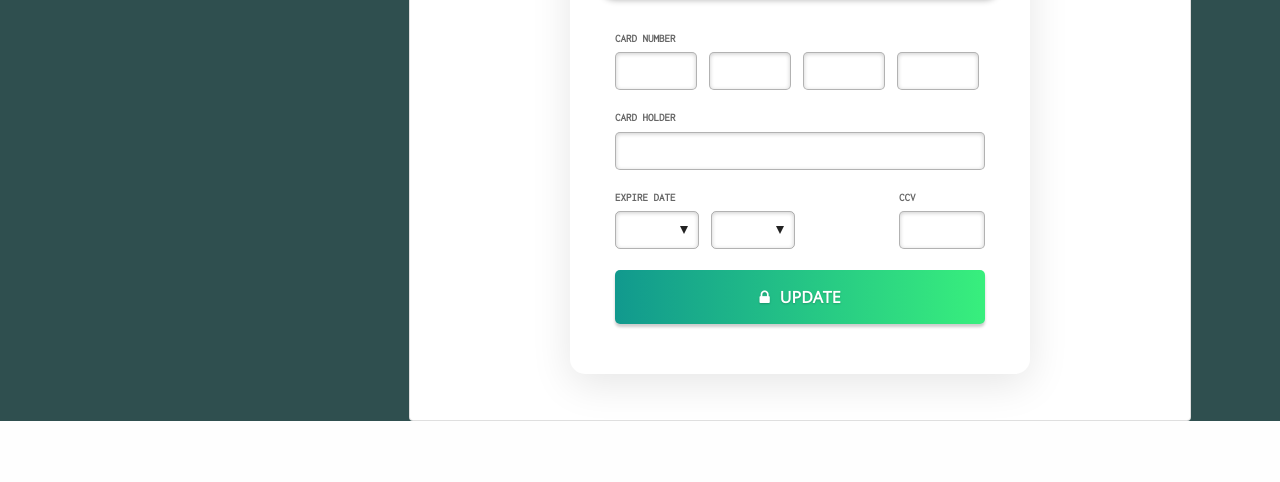
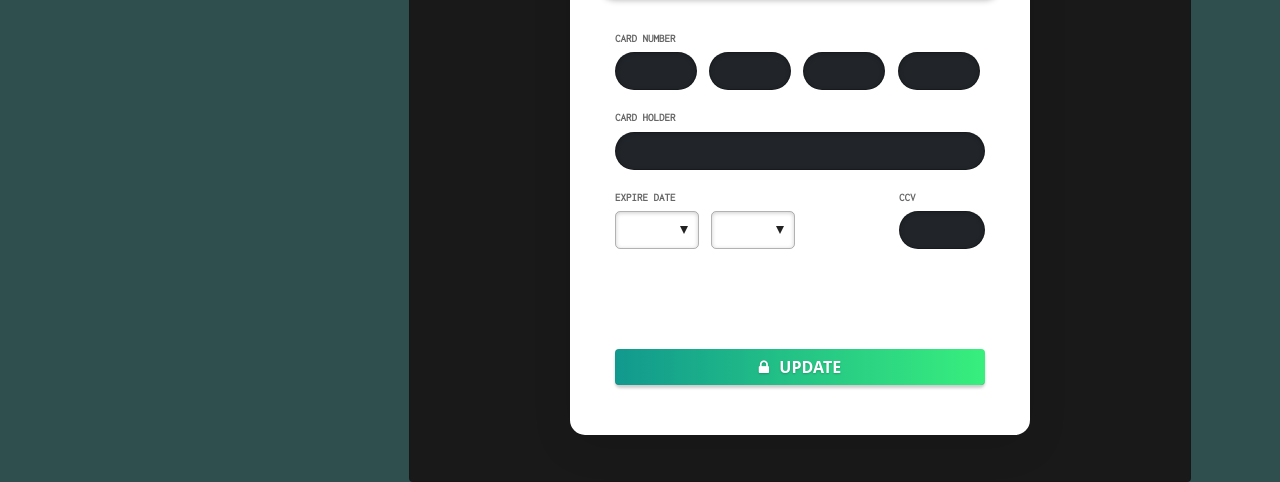
Before and after one commit to rishank-shah/django-ecommerce, a Django app: page /profile/billing_details/ in a window 1280 px wide. Shown: the part 453-935 px from the top of the page. Before the commit the page ends 874 px from the top, so only its background shows below. Run offline with Django 3.2, Linux system fonts and the light colour scheme; parts of the project's set-up code (start-up, migrations or seed data) failed here and were passed over; some libraries are stand-ins or nearby versions.

Commit message:
Added dark mode to profile pages

```diff
--- a/templates/profile/billing_details.html
+++ b/templates/profile/billing_details.html
@@ -1,9 +1,9 @@
 {% extends 'profile/base.html' %}
 {% load static %}
 {% block body %}
-
-<div class="container-fluid">
-          <div class="card">
+<link href="https://cdn.jsdelivr.net/npm/bootstrap@5.0.0/dist/css/bootstrap.min.css" rel="stylesheet" integrity="sha384-wEmeIV1mKuiNpC+IOBjI7aAzPcEZeedi5yW5f2yOq55WWLwNGmvvx4Um1vskeMj0" crossorigin="anonymous">
+<div class="container-fluid text-light">
+          <div class="card" style="background: #191919">
               <div class="card-header">
               <div class="row align-items-center"><div class="col-8"><h3 class="mb-0"><b>Payment Details</b></h3></div></div></div>
             <div class="card-body">
@@ -83,19 +83,19 @@
   <form class="form" autocomplete="off" novalidate>
     <fieldset>
       <label for="card-number">Card Number</label>
-      <input type="num" id="card-number" class="input-cart-number" maxlength="4" />
-      <input type="num" id="card-number-1" class="input-cart-number" maxlength="4" />
-      <input type="num" id="card-number-2" class="input-cart-number" maxlength="4" />
-      <input type="num" id="card-number-3" class="input-cart-number" maxlength="4" />
+      <input type="num" id="card-number" class="input-cart-number bg-dark text-light rounded-pill" maxlength="4" />
+      <input type="num" id="card-number-1" class="input-cart-number bg-dark text-light rounded-pill" maxlength="4" />
+      <input type="num" id="card-number-2" class="input-cart-number bg-dark text-light rounded-pill" maxlength="4" />
+      <input type="num" id="card-number-3" class="input-cart-number bg-dark text-light rounded-pill" maxlength="4" />
     </fieldset>
     <fieldset>
       <label for="card-holder">Card holder</label>
-      <input type="text" id="card-holder" />
+      <input type="text" id="card-holder" class="bg-dark text-light rounded-pill" />
     </fieldset>
     <fieldset class="card-expire">
       <label for="expire-month">Expire date</label>
       <div class="select">
-        <select id="expire-month">
+        <select id="expire-month" class = "btn btn-dark dropdown-toggle rounded-pill">
           <option></option>
           <option>01</option>
           <option>02</option>
@@ -112,7 +112,7 @@
         </select>
       </div>
       <div class="select">
-        <select id="expire-year">
+        <select id="expire-year" class="btn btn-dark dropdown-toggle rounded-pill">
           <option></option>
           <option>2021</option>
           <option>2022</option>
@@ -129,9 +129,9 @@
     </fieldset>
     <fieldset class="fieldset-ccv">
       <label for="card-ccv">CCV</label>
-      <input type="text" id="card-ccv" maxlength="3" />
+      <input type="text" id="card-ccv" maxlength="3" class="bg-dark text-light rounded-pill"/>
     </fieldset>
-    <button class="btn"><i class="fa fa-lock"></i>  Update</button>
+    <button class="btn btn-dark"><i class="fa fa-lock"></i>  Update</button>
   </form>
 </div>
 </div></div>
```
Also changed, not shown: templates/profile/profile_details.html (+6 -5 lines), templates/profile/shipping_detail.html (+10 -10 lines).
